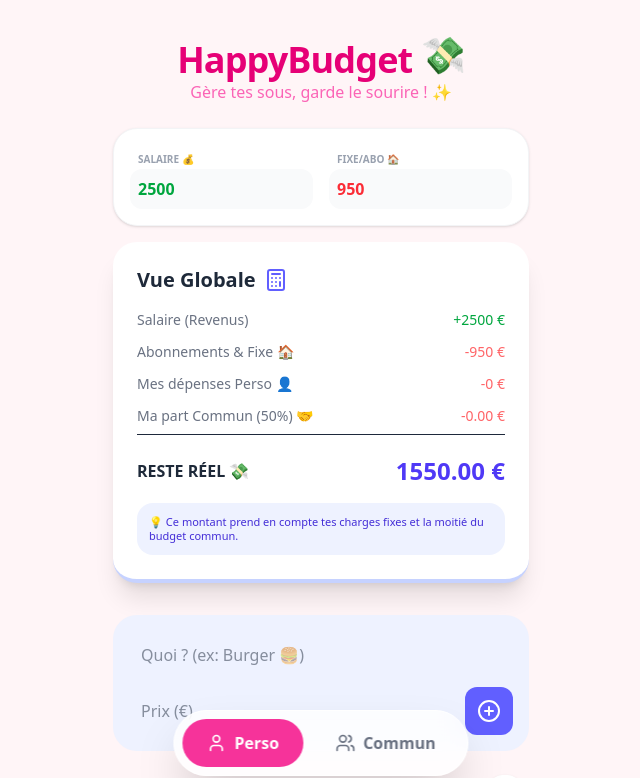
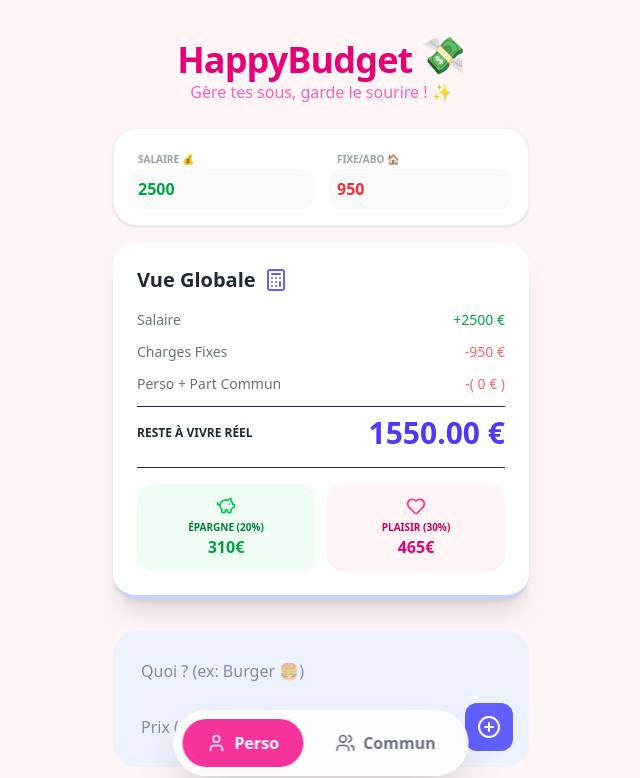
Before and after one commit to AnthonyGargoua/happybudget, a Next.js app: page / in a window 1280 px wide. Shown: the top 778 px of the page, without its empty margins (319-959 px from the left). Built offline with nearby package versions, Linux system fonts and the light colour scheme.

Commit message:
GlobalDashboard.js

```diff
--- a/components/GlobalDashboard.js
+++ b/components/GlobalDashboard.js
@@ -1,9 +1,13 @@
-import { Calculator, Users, User, ArrowRight } from 'lucide-react';
+import { Calculator, PiggyBank, Heart } from 'lucide-react';
 
 export default function GlobalDashboard({ income, fixedCharges, persoTotal, sharedTotal }) {
   const sharedHalf = sharedTotal / 2;
   const totalOut = fixedCharges + persoTotal + sharedHalf;
   const balance = income - totalOut;
+
+  // Calculs plaisir/épargne basés sur le reste RÉEL
+  const epargne = balance > 0 ? Math.floor(balance * 0.2) : 0;
+  const plaisir = balance > 0 ? Math.floor(balance * 0.3) : 0;
 
   return (
     <div className="bg-white rounded-3xl p-6 shadow-xl border-b-4 border-indigo-200 mb-8">
@@ -11,42 +15,38 @@ export default function GlobalDashboard({ income, fixedCharges, persoTotal, shar
         Vue Globale <Calculator className="text-indigo-500" />
       </h2>
 
-      <div className="space-y-3">
-        {/* Ligne Salaire */}
-        <div className="flex justify-between items-center text-sm font-medium">
-          <span className="text-gray-500">Salaire (Revenus)</span>
+      <div className="space-y-3 border-b pb-4 mb-4">
+        <div className="flex justify-between text-sm font-medium text-gray-500">
+          <span>Salaire</span>
           <span className="text-green-600">+{income} €</span>
         </div>
-
-        {/* Ligne Fixe */}
-        <div className="flex justify-between items-center text-sm font-medium">
-          <span className="text-gray-500">Abonnements & Fixe 🏠</span>
+        <div className="flex justify-between text-sm font-medium text-gray-500">
+          <span>Charges Fixes</span>
           <span className="text-red-400">-{fixedCharges} €</span>
         </div>
-
-        {/* Ligne Perso */}
-        <div className="flex justify-between items-center text-sm font-medium">
-          <span className="text-gray-500">Mes dépenses Perso 👤</span>
-          <span className="text-red-400">-{persoTotal} €</span>
+        <div className="flex justify-between text-sm font-medium text-gray-500">
+          <span>Perso + Part Commun</span>
+          <span className="text-red-400">-( {persoTotal + sharedHalf} € )</span>
         </div>
-
-        {/* Ligne Commun divisé par 2 */}
-        <div className="flex justify-between items-center text-sm font-medium border-b pb-2">
-          <span className="text-gray-500">Ma part Commun (50%) 🤝</span>
-          <span className="text-red-400">-{sharedHalf.toFixed(2)} €</span>
-        </div>
-
-        {/* Résultat Final */}
-        <div className="flex justify-between items-center pt-2">
-          <span className="font-bold text-gray-800">RESTE RÉEL 💸</span>
-          <span className={`text-2xl font-black ${balance < 0 ? 'text-red-600' : 'text-indigo-600'}`}>
+        <div className="flex justify-between items-center pt-2 border-t">
+          <span className="font-bold text-gray-800 uppercase text-xs">Reste à vivre réel</span>
+          <span className={`text-3xl font-black ${balance < 0 ? 'text-red-600' : 'text-indigo-600'}`}>
             {balance.toFixed(2)} €
           </span>
         </div>
       </div>
 
-      <div className="mt-4 p-3 bg-indigo-50 rounded-2xl text-[11px] text-indigo-700 font-medium leading-tight">
-        💡 Ce montant prend en compte tes charges fixes et la moitié du budget commun.
+      <div className="grid grid-cols-2 gap-3">
+        <div className="bg-green-50 p-3 rounded-2xl text-center">
+          <PiggyBank className="mx-auto text-green-500 mb-1" size={20} />
+          <p className="text-[10px] font-bold text-green-700 uppercase">Épargne (20%)</p>
+          <p className="font-bold text-green-600">{epargne}€</p>
+        </div>
+        <div className="bg-pink-50 p-3 rounded-2xl text-center">
+          <Heart className="mx-auto text-pink-500 mb-1" size={20} />
+          <p className="text-[10px] font-bold text-pink-700 uppercase">Plaisir (30%)</p>
+          <p className="font-bold text-pink-600">{plaisir}€</p>
+        </div>
       </div>
     </div>
   );
```
